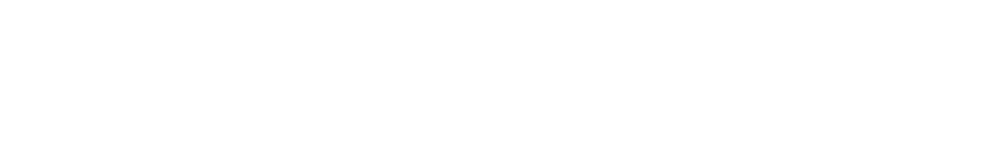
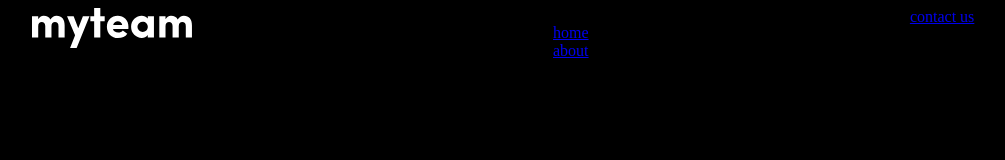
Before and after one commit to monsterkosh/teambravo, a plain HTML site: page index.html in a window 1280 px wide. Shown: the whole page, without its empty margins (137-1142 px from the left). Drawn offline with Linux system fonts and the light colour scheme.

Commit message:
structure

```diff
--- a/index.html
+++ b/index.html
@@ -5,11 +5,27 @@
     <meta charset="UTF-8">
     <meta http-equiv="X-UA-Compatible" content="IE=edge">
     <meta name="viewport" content="width=device-width, initial-scale=1.0">
+    <link rel="stylesheet" href="styles.css">
     <title>Team Bravo</title>
 </head>
 
 <body>
-
+    <div class="container">
+        <nav class="nav">
+            <div class="wrapper">
+                <a href="index.html"><img class="logo" src="assets/icons/logo.svg" alt="logo" /></a>
+                <ul class="nav-list">
+                    <li class="nav-link">
+                        <a href="index.html" class="">home</a>
+                    </li>
+                    <li class="nav-link">
+                        <a href="#about" class="">about</a>
+                    </li>
+                </ul>
+                <a href="#contact" class="">contact us</a>
+            </div>
+        </nav>
+    </div>
 </body>
 
 </html>
--- /dev/null
+++ b/styles.css
@@ -0,0 +1,8 @@
+body {
+    background-color: black;
+}
+
+.wrapper {
+    display: flex;
+    justify-content: space-around;
+}
```
